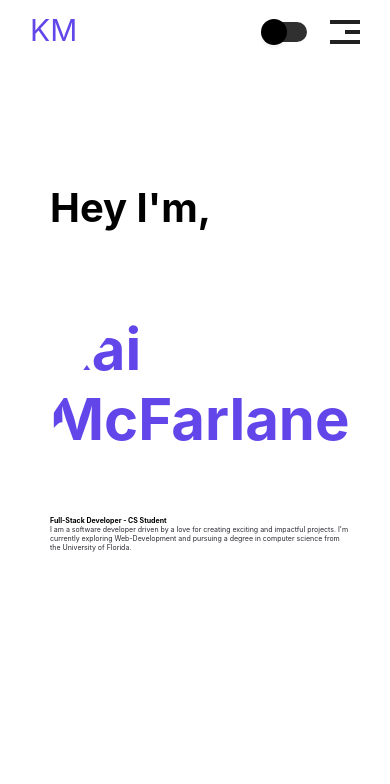
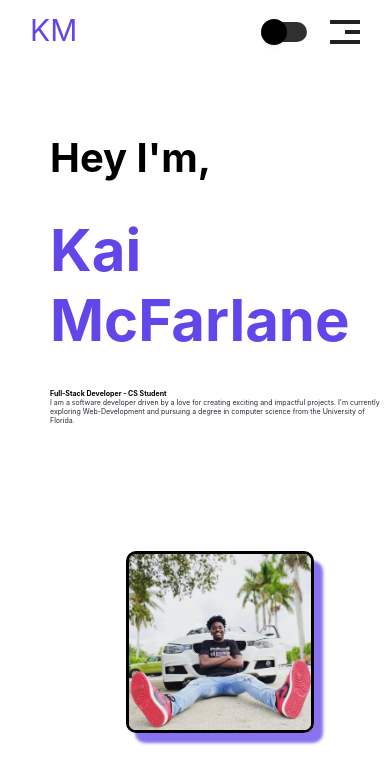
Before and after one commit to kaimcfarlane/portfolio_website_km, a React (Create React App) app in the folder portfolio_website_km/: page / in a window 390 px wide. Shown: the top 784 px of the page. Built offline with nearby package versions, Linux system fonts and the light colour scheme; the HTML template or start-up script is replaced by a standard one.

Commit message:
Fixed load in animation for mobile scfeen sizes

```diff
--- a/portfolio_website_km/src/Contact.css
+++ b/portfolio_website_km/src/Contact.css
@@ -411,6 +411,7 @@
 
   #contactTitleContainer{
     padding-bottom: 0;
+    text-align: center;
   }
 
   #footerText{
--- a/portfolio_website_km/src/MenuTransition.css
+++ b/portfolio_website_km/src/MenuTransition.css
@@ -20,3 +20,12 @@
     /* font-family: 'Kalam', cursive; */
     font-family: 'Yellowtail', cursive;
 }
+
+@media(max-width: 500px) {
+    #transitionBoxTitle{
+        position: relative;
+        top: 20%;
+        font-size: 200px;
+        left: -4%;
+    }
+}
--- a/portfolio_website_km/src/MenuTransition.js
+++ b/portfolio_website_km/src/MenuTransition.js
@@ -45,7 +45,12 @@
          setTimeout(()=>{
           transitionBox.current.style.opacity = "0"
           setTimeout(()=>{
-            transitionBox.current.style.transform = "translateX(-100%)"
+            if(window.innerWidth < '500') {
+              transitionBox.current.style.transform = "translateX(-150%)"
+            }
+            else{
+              transitionBox.current.style.transform = "translateX(-100%)"
+            }
             setTimeout(()=>{
               transitionBox.current.style.opacity = "100"
               menuContent.current.style.opacity = "100"
--- a/portfolio_website_km/src/Welcome.js
+++ b/portfolio_website_km/src/Welcome.js
@@ -52,6 +52,8 @@
 
 
     useEffect(() => {
+        if(window.innerWidth > '500')
+        {
             setInterval(() => {
                 document.addEventListener('mousemove', parrallax);
             function parrallax(e) {
@@ -78,6 +80,8 @@
                 }
             }
         },6300)
+        }
+
 
 
     const mainLoadAnimation = () => {
--- a/portfolio_website_km/src/Welcome.module.css
+++ b/portfolio_website_km/src/Welcome.module.css
@@ -272,3 +272,25 @@
     }
 
   }
+
+  @media (max-width: 500px) {
+    #welcomeAll{
+      flex-direction: column;
+    }
+
+    #welcomeContent{
+      margin-top: 100px;
+    }
+
+    #title{
+      margin-top: 0;
+      margin-bottom: 20px;
+    }
+  }
+
+  /* For acheive page make sure we check for screen size on load as well */
+  /* Reduce size of KM to fit screen sze prob just use adjusting vw */
+  /* Create another div for img between header and paragraph text to change on screen size */
+  /* Stop horizontal scroll */
+  /* Everything needs to be much smaller, icons and grpahics manual but text the smae size, i'd say as large as about page title text */
+  /* Remove linkedin and github logo */
```
